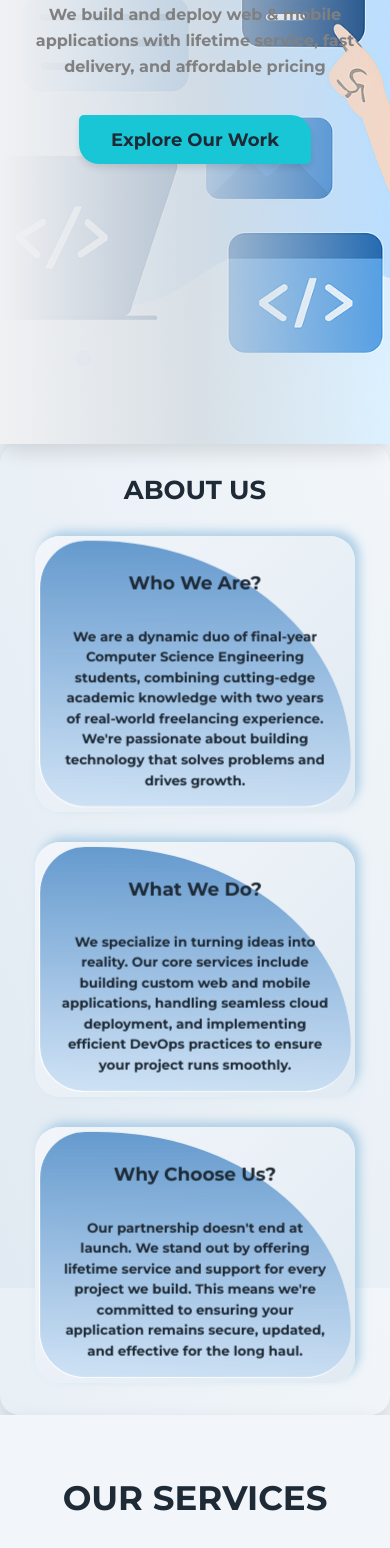
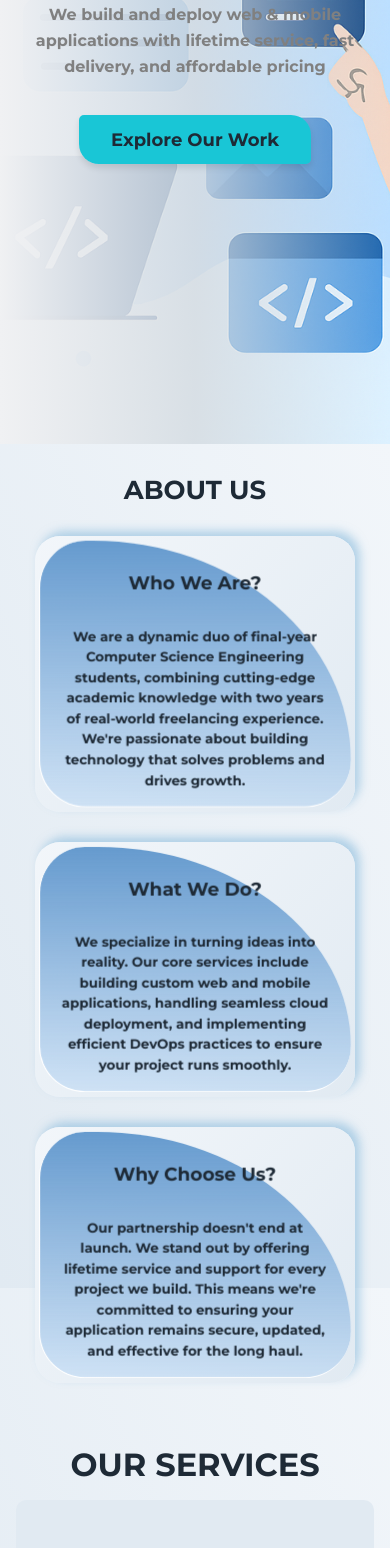
Before and after one commit to JOTHSHANA/Compile_Cup, a React (Vite) app in the folder frontend/: page / in a window 390 px wide. Shown: the part 400-1948 px from the top of the page. Built offline with nearby package versions, Linux system fonts and the light colour scheme; no server answers; a web font is replaced by a local one.

Commit message:
feat: add parallax background component; adjust layer animations and styles; refine footer padding; enhance section styles; update window size hook; improve project loading state; modify review and service styles for better responsiveness

```diff
--- a/frontend/src/App.jsx
+++ b/frontend/src/App.jsx
@@ -11,6 +11,7 @@ import ToastMessage from "./components/toast/toast";
 import { ThemeProvider, ThemeContext } from "./context/ThemeContext";
 import AntdThemeContext from "./context/AntdThemeContext";
 import Loader from "./components/Loader/Loader";
+import ParallaxBackground from "./components/Parallax/Parallax";
 import "./App.css";
 import AOS from "aos";
 import "aos/dist/aos.css";
@@ -60,6 +61,7 @@ function App() {
   return (
     <ThemeProvider>
       <AntdThemeContext>
+        <ParallaxBackground/>
         <AppContent />
       </AntdThemeContext>
     </ThemeProvider>
--- a/frontend/src/components/Footer/Footer.css
+++ b/frontend/src/components/Footer/Footer.css
@@ -1,5 +1,5 @@
 .footer {
-  padding: 2rem;
+  padding: 1.5rem;
   text-align: center;
   background-color: var(--background-secondary);
   color: var(--text-primary);
--- a/frontend/src/components/Parallax/Parallax.css
+++ b/frontend/src/components/Parallax/Parallax.css
@@ -1,4 +1,3 @@
-
 .parallax-container {
   position: fixed;
   top: 0;
@@ -6,38 +5,71 @@
   width: 100%;
   height: 100%;
   overflow: hidden;
-  z-index: -1; /* behind content */
+  z-index: -1; /* keep behind content */
+   background: linear-gradient(135deg, #e6f2ff, #f0f8ff, #d9ecff); /* base gradient */
+  background-size: 400% 400%;
+  animation: gradientShift 10s ease infinite; /* subtle gradient movement */
 }
 
-/* Soft gradient blobs */
+@keyframes gradientShift {
+  0% { background-position: 0% 50%; }
+  50% { background-position: 100% 50%; }
+  100% { background-position: 0% 50%; }
+}
+
+/* Base for glowing blobs */
 .layer {
   position: absolute;
   border-radius: 50%;
   filter: blur(120px);
-  opacity: 0.6;
+  opacity: 0.5;
   will-change: transform;
+  mix-blend-mode: screen; /* blends nicely */
 }
 
+/* Floating animations for natural movement */
+@keyframes float1 {
+  0% { transform: translateY(0px); }
+  50% { transform: translateY(-40px); }
+  100% { transform: translateY(0px); }
+}
+
+@keyframes float2 {
+  0% { transform: translateY(0px); }
+  50% { transform: translateY(40px); }
+  100% { transform: translateY(0px); }
+}
+
+@keyframes float3 {
+  0% { transform: translate(0, 0); }
+  50% { transform: translate(30px, -30px); }
+  100% { transform: translate(0, 0); }
+}
+
+/* Layers */
 .layer1 {
   width: 600px;
   height: 600px;
-  background: radial-gradient(circle, #6a5acd, transparent 70%);
+  background: radial-gradient(circle, rgba(0, 102, 255, 0.6), transparent 70%);
   top: -200px;
   left: -200px;
+  animation: float1 12s ease-in-out infinite;
 }
 
 .layer2 {
-  width: 400px;
-  height: 400px;
-  background: radial-gradient(circle, #00bcd4, transparent 70%);
-  bottom: -100px;
+  width: 500px;
+  height: 500px;
+  background: radial-gradient(circle, rgba(0, 204, 255, 0.6), transparent 70%);
+  bottom: -150px;
   right: -150px;
+  animation: float2 15s ease-in-out infinite;
 }
 
 .layer3 {
-  width: 300px;
-  height: 300px;
-  background: radial-gradient(circle, #ff4081, transparent 70%);
-  top: 50%;
-  left: 30%;
+  width: 400px;
+  height: 400px;
+  background: radial-gradient(circle, rgba(102, 153, 255, 0.6), transparent 70%);
+  top: 40%;
+  left: 35%;
+  animation: float3 18s ease-in-out infinite;
 }
--- a/frontend/src/components/Parallax/Parallax.jsx
+++ b/frontend/src/components/Parallax/Parallax.jsx
@@ -20,15 +20,21 @@ const ParallaxBackground = () => {
     <div className="parallax-container">
       <div
         className="layer layer1"
-        style={{ transform: `translate(${offset.x * 20}px, ${offset.y * 20}px)` }}
+        style={{
+          transform: `translate(${offset.x * 30}px, ${offset.y * 30}px)`,
+        }}
       />
       <div
         className="layer layer2"
-        style={{ transform: `translate(${offset.x * 40}px, ${offset.y * 40}px)` }}
+        style={{
+          transform: `translate(${offset.x * 50}px, ${offset.y * 50}px)`,
+        }}
       />
       <div
         className="layer layer3"
-        style={{ transform: `translate(${offset.x * 60}px, ${offset.y * 60}px)` }}
+        style={{
+          transform: `translate(${offset.x * 70}px, ${offset.y * 70}px)`,
+        }}
       />
     </div>
   );
--- a/frontend/src/components/Section/Section.css
+++ b/frontend/src/components/Section/Section.css
@@ -4,7 +4,7 @@
   align-items: center;
   justify-content: center;
   border-radius: 20px;
-  box-shadow: 0 8px 20px rgba(0,0,0,0.12);
+  /* box-shadow: 0 8px 20px rgba(0,0,0,0.12); */
   transition: background-color 0.3s ease, color 0.3s ease, transform 0.3s ease;
 }
 .section--primary {
@@ -19,32 +19,10 @@
   font-family: 'Montserrat', sans-serif;
   width: 100%;
 }
-.section-content h2 {
-  margin-bottom: 1rem;
-}
-
 
 @media (max-width: 768px) {
   .section {
     padding: 2rem 1rem;
     min-height: 60vh;
   }
-
-
 }
-
-
-
-/* .section {
-  transition: background-color 0.3s ease, color 0.3s ease;
-}
-
-.section--primary {
-  background-color: var(--background-primary);
-  color: var(--text-primary);
-}
-
-.section--secondary {
-  background-color: var(--background-secondary);
-  color: var(--text-primary);
-} */
--- a/frontend/src/hooks/useWindowSize.js
+++ b/frontend/src/hooks/useWindowSize.js
@@ -1,9 +1,9 @@
-import { useState, useEffect } from 'react';
+import { useState, useEffect } from "react";
 
 export default function useWindowSize() {
   const [windowSize, setWindowSize] = useState({
-    width: window.innerWidth,
-    height: window.innerHeight,
+    width: undefined,
+    height: undefined,
   });
 
   useEffect(() => {
@@ -20,5 +20,6 @@ export default function useWindowSize() {
 
     return () => window.removeEventListener("resize", handleResize);
   }, []);
+
   return windowSize;
 }
--- a/frontend/src/pages/Projects/Projects.jsx
+++ b/frontend/src/pages/Projects/Projects.jsx
@@ -42,7 +42,7 @@ function Projects() {
     <div className="projects-wrapper" data-aos="fade-up"
         data-aos-duration="1000">
       <h1 className="background-title">PROJECTS</h1>
-      <HTMLFlipBook
+      {size.width && size.height ?(<HTMLFlipBook
         ref={bookRef}
         width={bookWidth}
         height={bookHeight}
@@ -93,7 +93,7 @@ function Projects() {
             <p>Contact us for collaborations!</p>
           </div>
         </div>
-      </HTMLFlipBook>
+      </HTMLFlipBook>):(<div>Loading...</div>)}
       <p className="helper-text">
         Click or swipe to flip through our projects.
       </p>
--- a/frontend/src/pages/Reviews/ReviewList.css
+++ b/frontend/src/pages/Reviews/ReviewList.css
@@ -91,14 +91,14 @@
   color: var(--text-primary);
 }
 
-.review-snippet {
+.review-content-default p {
   margin: 1rem 0;
   flex-grow: 1;
+  overflow: hidden;
+  text-overflow: ellipsis;
   display: -webkit-box;
   -webkit-line-clamp: 4;
   -webkit-box-orient: vertical;
-  overflow: hidden;
-  text-overflow: ellipsis;
   font-size: 0.95rem;
   line-height: 1.5;
 }
@@ -126,6 +126,7 @@
 .review-content-hover {
   opacity: 0;
   justify-content: center;
+  align-items: center;
   color: white;
   overflow-y: auto;
 }
@@ -138,4 +139,9 @@
   font-size: 1rem;
   line-height: 1.6;
   margin: 0;
+  overflow: hidden;
+  text-overflow: ellipsis;
+  display: -webkit-box;
+  -webkit-line-clamp: 10; /* Clamps text after 15 lines */
+  -webkit-box-orient: vertical;
 }
--- a/frontend/src/pages/Services/Services.css
+++ b/frontend/src/pages/Services/Services.css
@@ -28,14 +28,14 @@
   justify-content: flex-start;
   text-align: center;
   overflow: hidden;
-  background-color: var(--background-primary);
+  /* background-color: var(--background-primary); */
 }
 
 #services{
   padding: 0px;
 }
 
-.services-main-title {
+.services-title {
   font-size: 2.5rem;
   margin-bottom: 1rem;
   color: var(--text-primary);
@@ -298,22 +298,11 @@
 
 
 .service-icon-card {
-  /* display: grid; */
   border: 2px solid var(--accent-primary);
   height: 15em;
   aspect-ratio: 1;
   border-radius: 1rem;
   position: relative;
-
-  /* transform: translate(calc(-150% * var(--mov) * sqrt(var(--sin)))) rotate(calc((1 - var(--sin)) * var(--a))); */
-
-  /* REMOVE the background-color property to ensure the image is visible.
-    The background is now the image itself.
-  */
-  /* background-color: color-mix(in srgb, var(--accent-primary) calc(var(--top) * 100%), var(--background-secondary)); */
-
-  /* transition: transform 0.2s; */
-  /* Removed background-color from transition */
 }
 
 
@@ -330,3 +319,16 @@
     gap: 30px;
   }
 }
+
+@media (max-width:748px){
+  .services-page-container {
+    padding: 2rem 1rem;
+  }
+  .services-title {
+    font-size: 2rem;
+    margin-bottom: 1rem;
+  }
+.service-content h2{
+    font-size: 1.5rem;
+  }
+}
--- a/frontend/src/pages/Services/Services.jsx
+++ b/frontend/src/pages/Services/Services.jsx
@@ -81,7 +81,7 @@ const Services = () => {
 
           <div className="right-column-container" data-aos="fade-left">
             <div key={activeIndex} className="service-content">
-              <h2 data-aos="fade-up">{activeService.title}</h2>
+              <h2 className='ser-title' data-aos="fade-up">{activeService.title}</h2>
               <p data-aos="fade-up" data-aos-delay="150">{activeService.description}</p>
               <div className="tech-stack" data-aos="fade-up" data-aos-delay="250">
                 {activeService.techStack.map((tech, i) => (
```
Also changed, not shown: frontend/src/components/Section/Section.jsx (+0 -19 lines).
